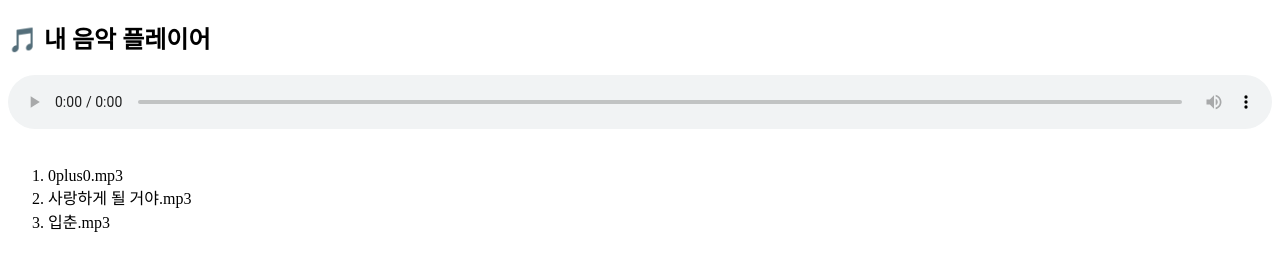
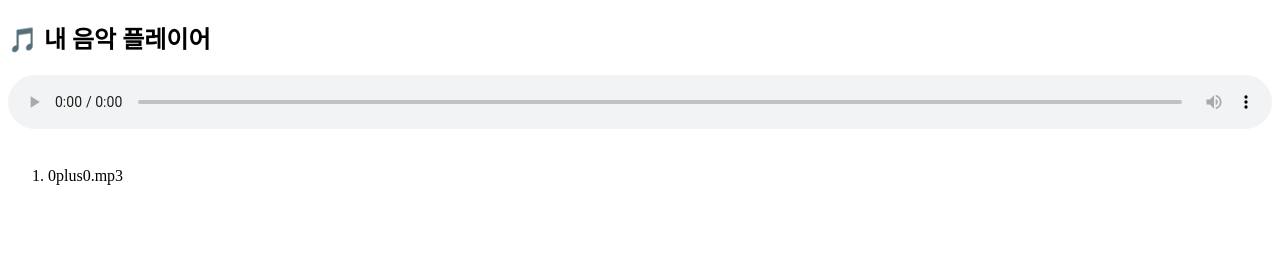
Before and after one commit to veruveru/music, a plain HTML site: page index.html in a window 1280 px wide. Drawn offline with Linux system fonts and the light colour scheme.

Commit message:
Remove a song from the playlist

```diff
--- a/index.html
+++ b/index.html
@@ -18,9 +18,7 @@
 <script>
 
 let songs = [
-  "0plus0.mp3",
-  "사랑하게 될 거야.mp3",
-  "입춘.mp3"
+"0plus0.mp3",
 ];
 
 let current = 0;
```
